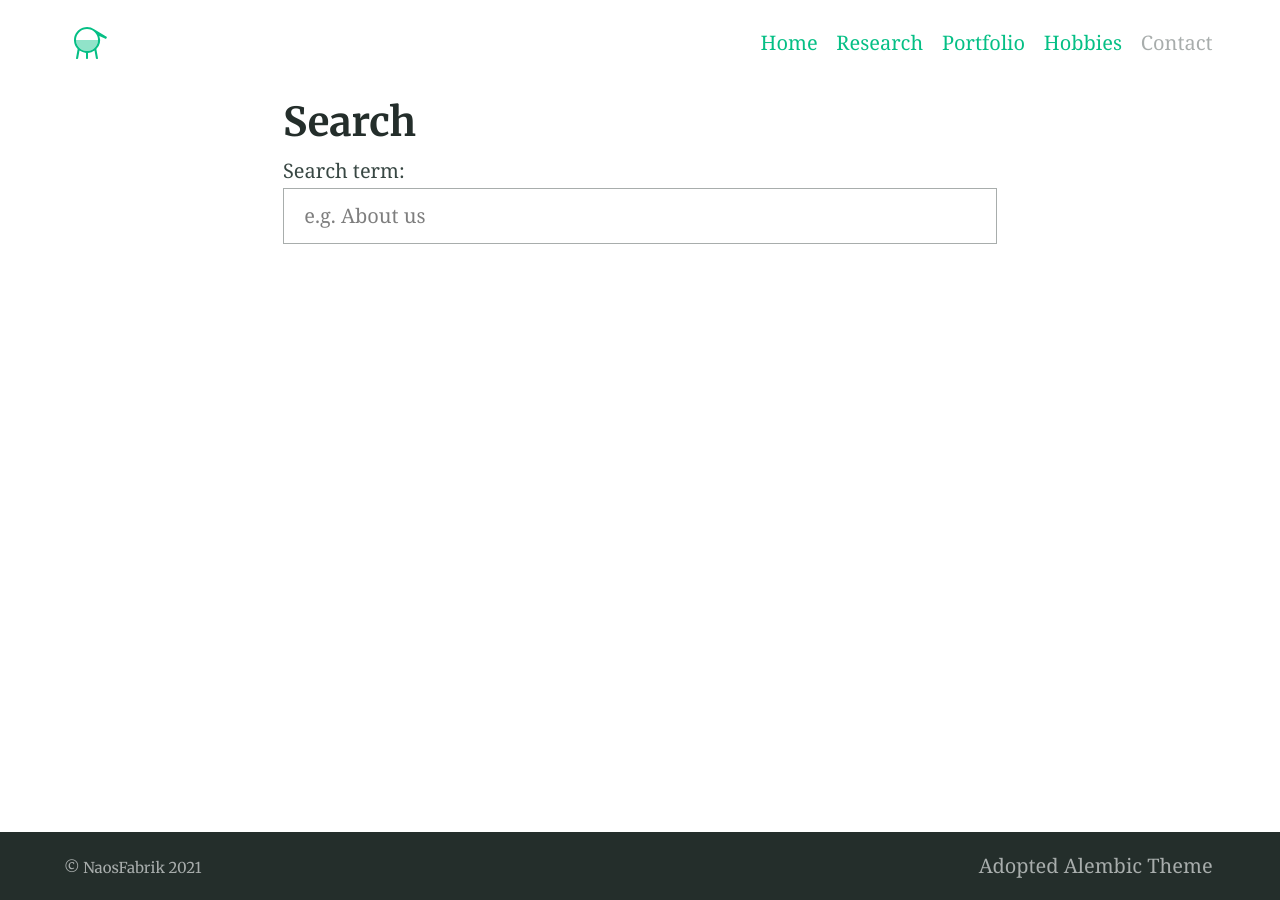
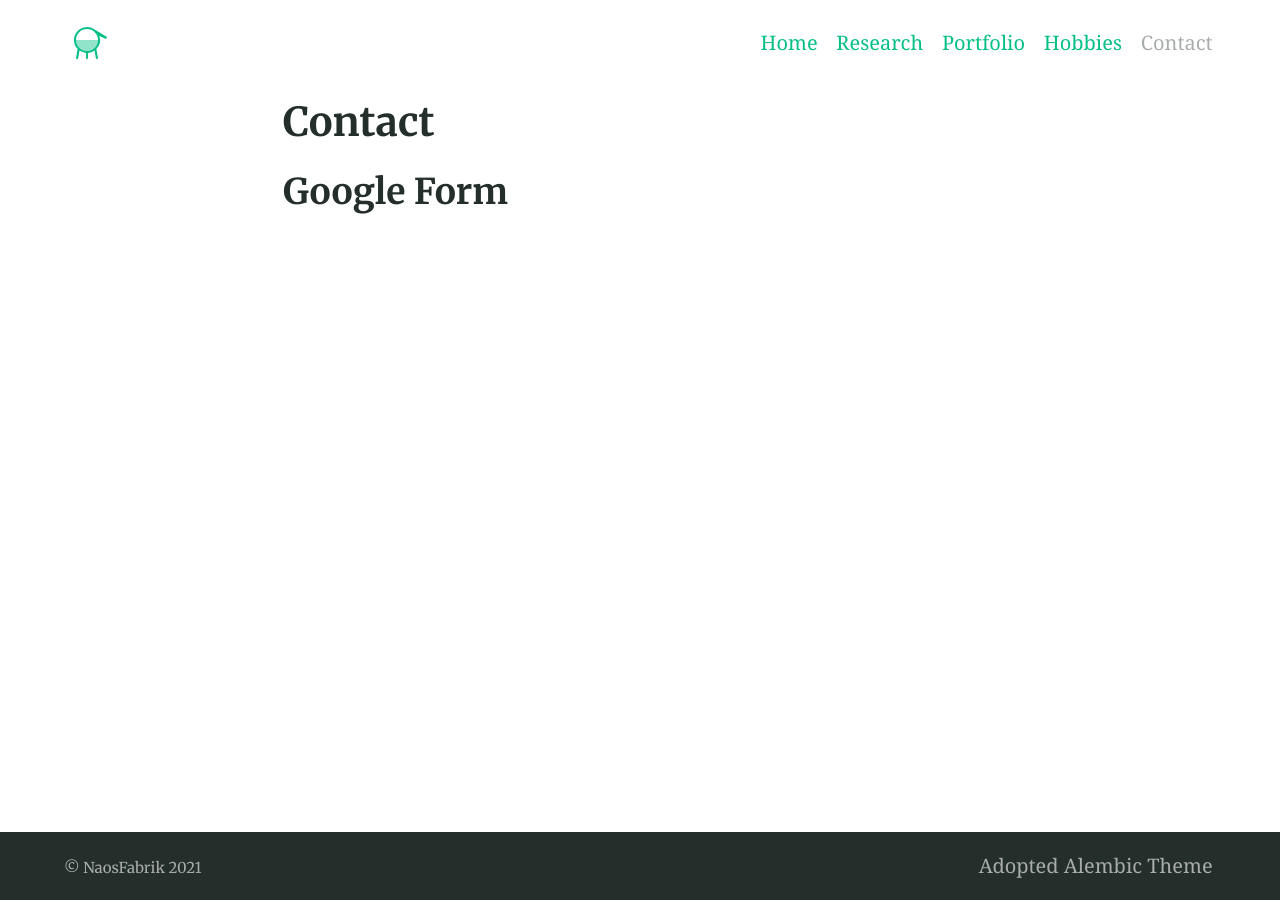
Before and after one commit to NaosFabrik/NaosFabrik.github.io, a Jekyll site: the page built from search.md, in a window 1280 px wide. Built offline with Jekyll 4.4.1, drawn with Linux system fonts in a browser that asks for light colours.

Commit message:
Update search.md

```diff
--- a/search.md
+++ b/search.md
@@ -1,6 +1,6 @@
 ---
-title: Search
-excerpt: "Search for a page or post you're looking for"
+title: Contact
+excerpt: "Contact Information"
 ---
 
-{% include site-search.html %}
+## Google Form
```
